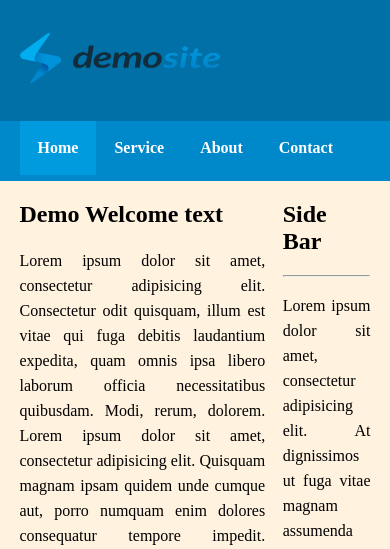
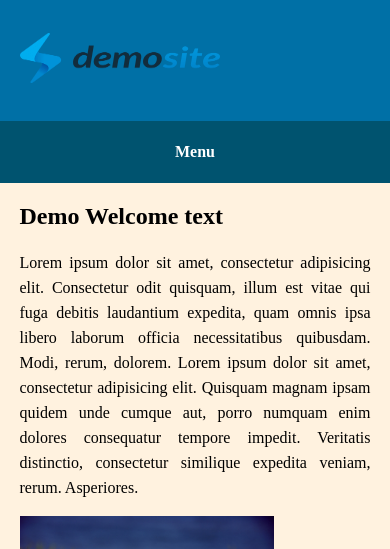
Before and after one commit to Mahfujur51/Simple-news-paper-templet-desing, a plain HTML site: page index.html in a window 390 px wide. Shown: the top 549 px of the page. Drawn offline with nearby package versions, Linux system fonts and the light colour scheme.

Commit message:
screenshout added and responsive done

```diff
--- a/index.html
+++ b/index.html
@@ -4,6 +4,8 @@
 	<meta charset="UTF-8">
 	<title>Template</title>
 	<link rel="stylesheet" href="style.css">
+	<script
+	src="https://code.jquery.com/jquery-3.5.1.min.js"></script>
 </head>
 <body>
 	<div class="all">
@@ -17,6 +19,7 @@
 				<li><a href="">About</a></li>
 				<li><a href="">Contact</a></li>
 			</ul>
+			<div class="menu">Menu</div>
 		</div>
 		<div class="main">
 			<div class="welcome">
@@ -50,6 +53,12 @@
 			<p>Mahfujur@2020</p>
 		</div>
 	</div>
+	<script type="text/javascript">
+		$('.menu').on('click',function(){
+			$('.nav ul').slideToggle(5);
+		});
+
+	</script>
 
 </body>
 </html>
--- a/style.css
+++ b/style.css
@@ -93,8 +93,47 @@ p{
 	line-height: 25px;
 	overflow: hidden;
 }
- img{
-     max-width: 100%;
+img{
+	max-width: 100%;
 	height:170px;
 
 }
+.menu{
+	cursor: pointer;
+	clear: both;
+	padding: 22px;
+	color: white;
+	display: none;
+	background:#00536F;
+}
+/*===============Responsive=====*/
+@media only screen and (max-width: 600px){
+
+.nav{
+		padding: 0;
+	}
+.nav ul{
+	display: none;
+
+	}
+.nav ul li{
+		width: 100%;
+
+	}
+.menu{
+	display: block;
+	text-align:center;
+	font-weight: bold;
+}
+.welcome{
+	width: 100%;
+	float: none;
+}
+.sidebar{
+	width: 100%;
+}
+.grid1,.grid2,.grid3{
+	width: 100%;
+}
+
+}
```
Also changed, not shown: img/index.png (added).
